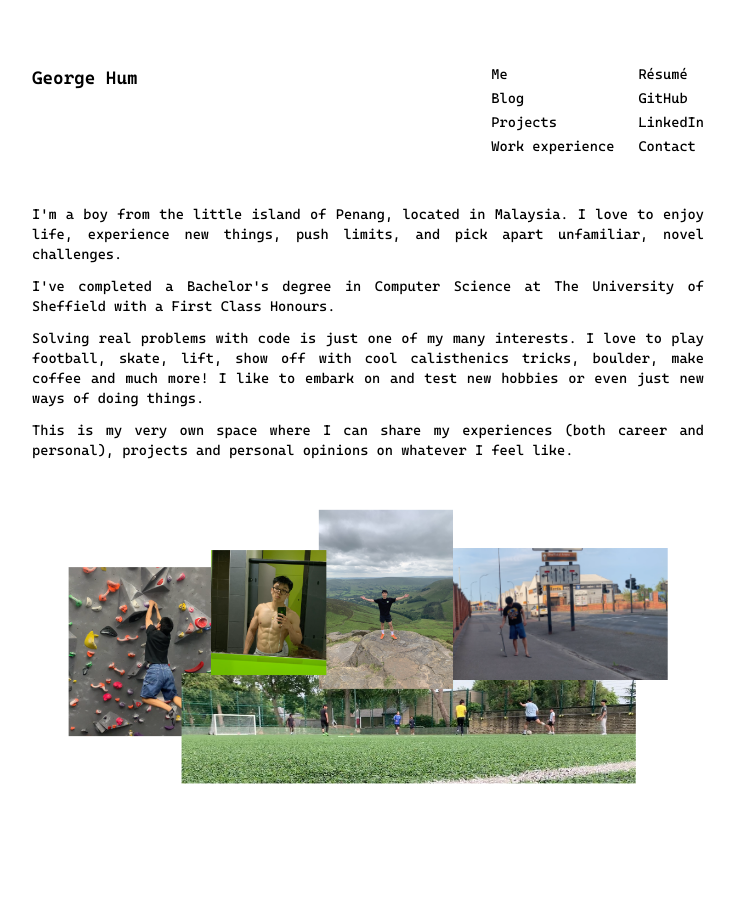
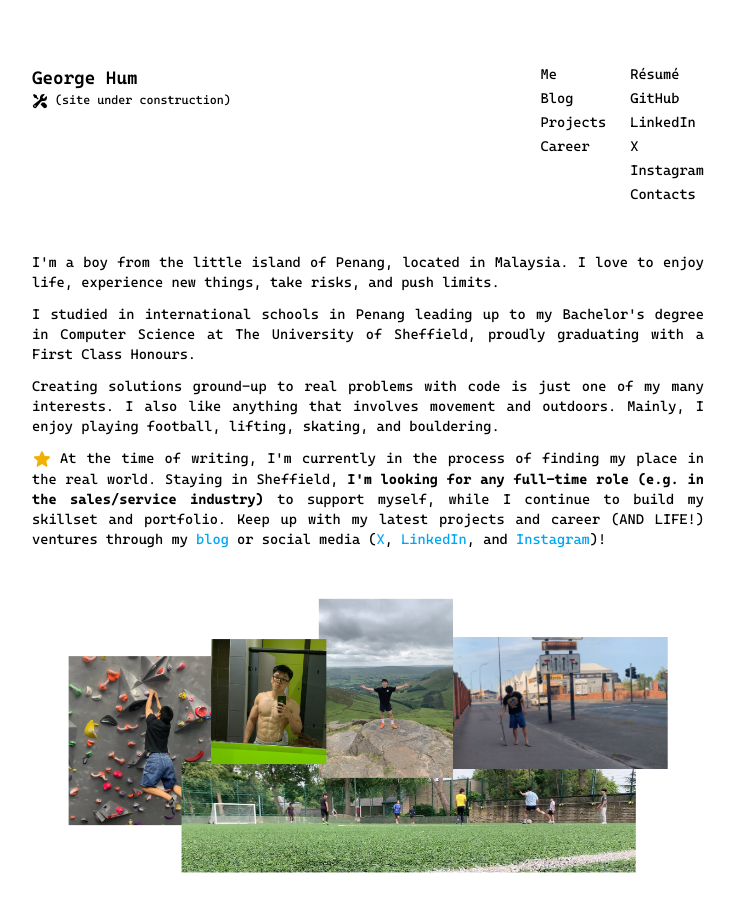
Before and after one commit to g30rg3hum/georgehum, a Next.js app: page / in a window 1280 px wide. Shown: the top 912 px of the page, without its empty margins (272-1007 px from the left). Before the commit the page ends 848 px from the top, so only its background shows below. Built offline with nearby package versions, Linux system fonts and the light colour scheme.

Commit message:
cleaned up about me page

```diff
--- a/src/app/page.tsx
+++ b/src/app/page.tsx
@@ -1,3 +1,5 @@
+import UnderlinedLink from "@/components/frequents/underlined-link";
+import { StarIcon } from "@heroicons/react/16/solid";
 import Image from "next/image";
 
 export default function Home() {
@@ -6,23 +8,48 @@ export default function Home() {
       <div className="space-y-3">
         <p>
           I&apos;m a boy from the little island of Penang, located in Malaysia.
-          I love to enjoy life, experience new things, push limits, and pick
-          apart unfamiliar, novel challenges.
+          I love to enjoy life, experience new things, take risks, and push
+          limits.
         </p>
         <p>
-          I've completed a Bachelor's degree in Computer Science at The
-          University of Sheffield with a First Class Honours.
+          I studied in international schools in Penang leading up to my
+          Bachelor&apos;s degree in Computer Science at The University of
+          Sheffield, proudly graduating with a First Class Honours.
         </p>
         <p>
-          Solving real problems with code is just one of my many interests. I
-          love to play football, skate, lift, show off with cool calisthenics
-          tricks, boulder, make coffee and much more! I like to embark on and
-          test new hobbies or even just new ways of doing things.
+          Creating solutions ground-up to real problems with code is just one of
+          my many interests. I also like anything that involves movement and
+          outdoors. Mainly, I enjoy playing football, lifting, skating, and
+          bouldering.
         </p>
         <p>
-          This is my very own space where I can share my experiences (both
-          career and personal), projects and personal opinions on whatever I
-          feel like.
+          <StarIcon className="size-5 inline-block mr-2 text-yellow-500" />
+          At the time of writing, I&apos;m currently in the process of finding
+          my place in the real world. Staying in Sheffield,{" "}
+          <strong>
+            I&apos;m looking for any full-time role (e.g. in the sales/service
+            industry)
+          </strong>{" "}
+          to support myself, while I continue to build my skillset and
+          portfolio. Keep up with my latest projects and career (AND LIFE!)
+          ventures through my{" "}
+          <UnderlinedLink className="text-sky-500" href="#">
+            blog
+          </UnderlinedLink>{" "}
+          or social media (
+          <UnderlinedLink className="text-sky-500" href="#">
+            X
+          </UnderlinedLink>
+          ,{" "}
+          <UnderlinedLink className="text-sky-500" href="#">
+            LinkedIn
+          </UnderlinedLink>
+          , and{" "}
+          <UnderlinedLink className="text-sky-500" href="#">
+            Instagram
+          </UnderlinedLink>
+          )!
+          {/* TODO: implement links */}
         </p>
         <Image
           src="/images/collage.png"
--- a/src/components/frequents/underlined-link.tsx
+++ b/src/components/frequents/underlined-link.tsx
@@ -1,11 +1,15 @@
+import clsx from "clsx";
+import Link from "next/link";
+
 interface Props {
   href: string;
+  className?: string;
   children: React.ReactNode;
 }
-export default function UnderlinedLink({ href, children }: Props) {
+export default function UnderlinedLink({ href, className, children }: Props) {
   return (
-    <a href={href} className="hover:underline">
+    <Link href={href} className={clsx("hover:underline", className)}>
       {children}
-    </a>
+    </Link>
   );
 }
--- a/src/components/layout/header.tsx
+++ b/src/components/layout/header.tsx
@@ -1,6 +1,6 @@
 "use client";
 
-import { Bars3Icon } from "@heroicons/react/16/solid";
+import { Bars3Icon, WrenchScrewdriverIcon } from "@heroicons/react/16/solid";
 import clsx from "clsx";
 import { useState } from "react";
 import UnderlinedLink from "../frequents/underlined-link";
@@ -10,7 +10,14 @@ export default function Header() {
 
   return (
     <div className="flex justify-between gap-5">
-      <h1 className="font-semibold text-lg">George Hum</h1>
+      <div className="flex flex-col">
+        <h1 className="font-semibold text-lg">George Hum</h1>
+        <p className="text-xs">
+          <WrenchScrewdriverIcon className="size-4 inline-block" /> (site under
+          construction)
+        </p>
+      </div>
+
       <div className="relative sm:static flex gap-5">
         <button
           className="sm:hidden btn btn-sm btn-square rounded-none"
@@ -36,7 +43,7 @@ export default function Header() {
               <UnderlinedLink href="#">Projects</UnderlinedLink>
             </li>
             <li>
-              <UnderlinedLink href="#">Work experience</UnderlinedLink>
+              <UnderlinedLink href="#">Career</UnderlinedLink>
             </li>
           </ul>
           <ul className="flex flex-col gap-1">
@@ -50,7 +57,13 @@ export default function Header() {
               <UnderlinedLink href="#">LinkedIn</UnderlinedLink>
             </li>
             <li>
-              <UnderlinedLink href="#">Contact</UnderlinedLink>
+              <UnderlinedLink href="#">X</UnderlinedLink>
+            </li>
+            <li>
+              <UnderlinedLink href="#">Instagram</UnderlinedLink>
+            </li>
+            <li>
+              <UnderlinedLink href="#">Contacts</UnderlinedLink>
             </li>
           </ul>
         </div>
```
